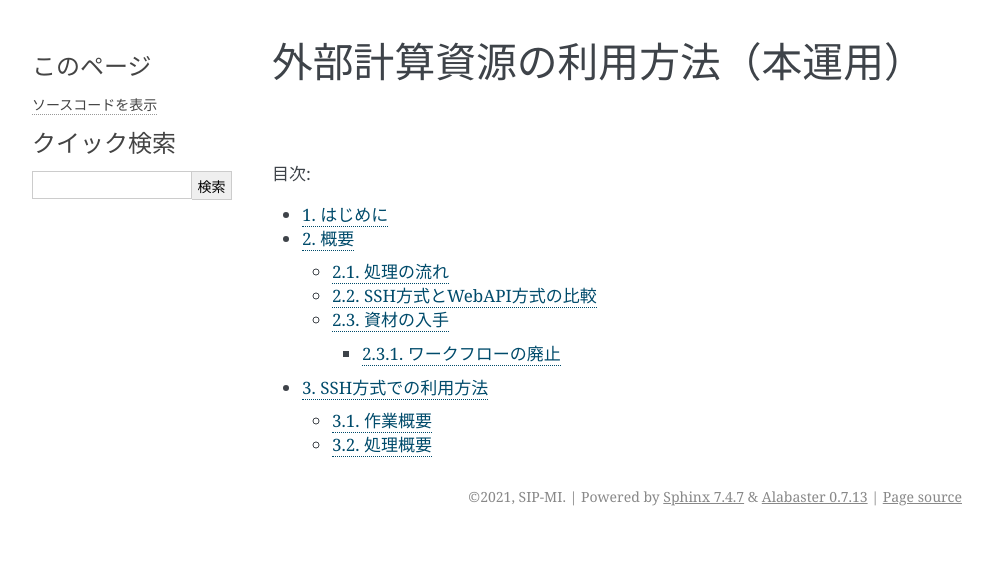
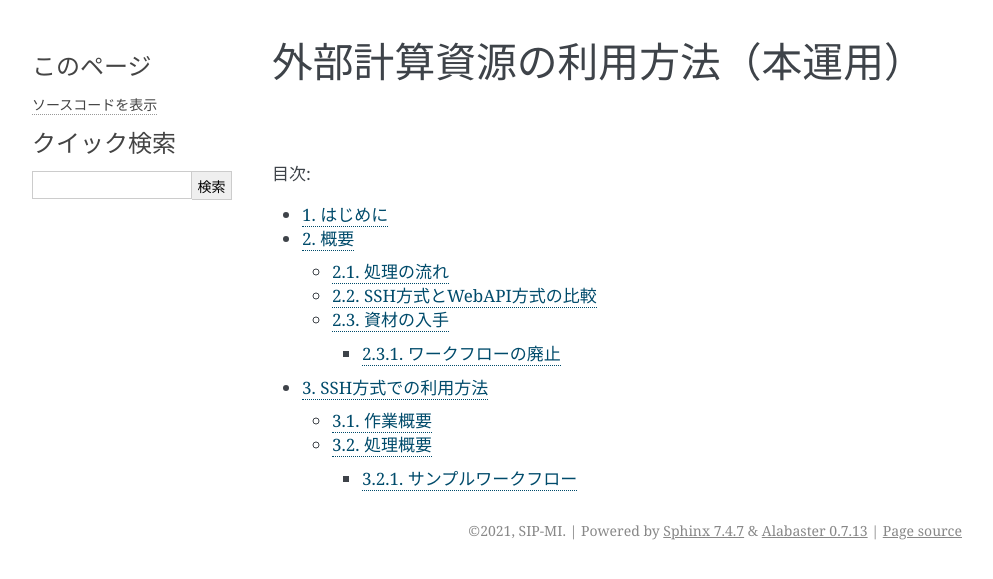
Before and after one commit to materialsintegration/remote_workflow, a Sphinx documentation site: the page built from documents/manual2nd/source/index.rst, in a window 1280 px wide. Shown: the top 579 px of the page, without its empty margins (148-1141 px from the left). Built offline with Sphinx 7.4.7, drawn with Linux system fonts in a browser that asks for light colours.

Commit message:
Update using_distributed_properties.rst

```diff
--- a/documents/manual2nd/source/using_distributed_properties.rst
+++ b/documents/manual2nd/source/using_distributed_properties.rst
@@ -174,3 +174,34 @@
    module11--SSH経由-->module21
    module21-->module22
    module22--SSH経由-->module12
+
+サンプルワークフロー
+------------------
+
+下記のサンプルが用意されている。
+
+.. figure:: images/remote_execution_image.eps
+  :scale: 70%
+  :align: center
+
+  遠隔実行のイメージ
+
+.. raw:: html
+
+   <A HREF="_images/remote_execution_image.png"><img src="_images/remote_execution_image.png" /></A>
+
+  遠隔実行のイメージ
+
+モジュール(Abaqus2017)と、外部計算用の計算ノード(計算ノード２)を用意することで、外部計算資源を利用したワークフローが実行可能となる。またAbaqus2017と謳ってはいるが実行するプログラムはこれに限らず、様々なコマンド、プログラム、アプリケーションを実行することが可能なように作られている。
+
+.. figure:: images/workflow_with_sshmodule.png
+  :scale: 80%
+  :align: center
+
+  動作検証用のワークフロー
+
+※赤枠の部分が遠隔実行の行われるモジュールである。
+
+.. raw:: latex
+
+   \newpage
```
